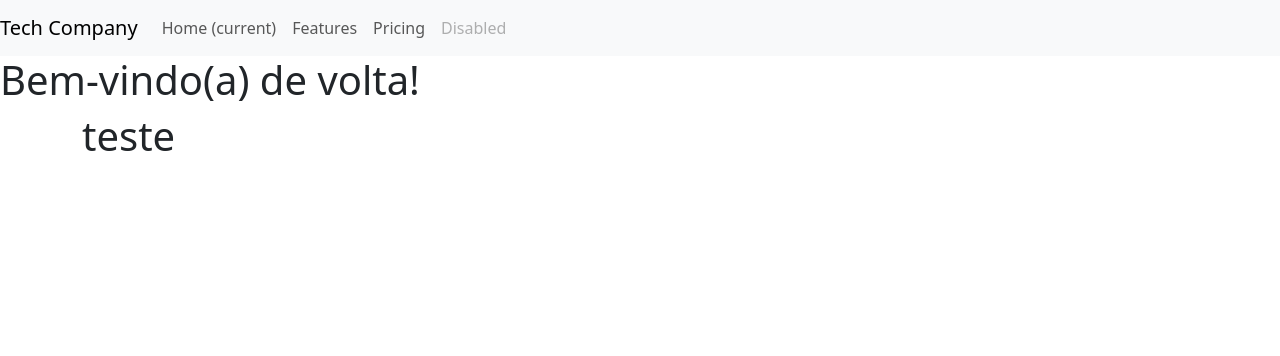
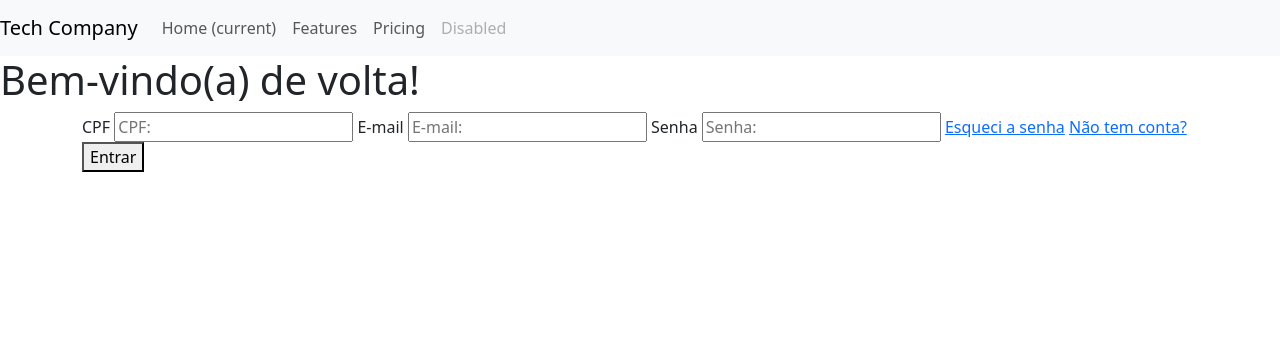
Before and after one commit to nathandacunha/projeto-tech-company, a PHP site: page /login.php in a window 1280 px wide. Shown: the top 356 px of the page. Run offline with PHP 8.4, Linux system fonts and the light colour scheme.

Commit message:
feat(login): adição de formulário na página login

```diff
--- a/src/View/login.php
+++ b/src/View/login.php
@@ -33,9 +33,25 @@
             </nav>
         </header>
     </section>
-    <h1>Bem-vindo(a) de volta! </h1>
+   <div class="boas_vindas">
+        <h1>Bem-vindo(a) de volta!</h1>
+   </div>
     <div class="container">
-        <h1>teste</h1>
+        <form method="post">
+            <label>CPF</label>
+            <input type="number" name = "campo_cpf" id = "campo_email" placeholder="CPF: " required>
+
+            <label>E-mail</label>
+            <input type="email" name="campo_email" id="campo_email" placeholder = "E-mail: " required>
+
+            <label>Senha</label>
+            <input type="password" name="campo_senha" id="campo_senha" placeholder = "Senha: " required>
+
+            <a href="#">Esqueci a senha</a>
+            <a href="/projeto-tech-company/src/View/cadastro.php">Não tem conta?</a>
+
+            <button type="submit">Entrar</button>
+        </form>
     </div>
 </body>
 </html>
```
